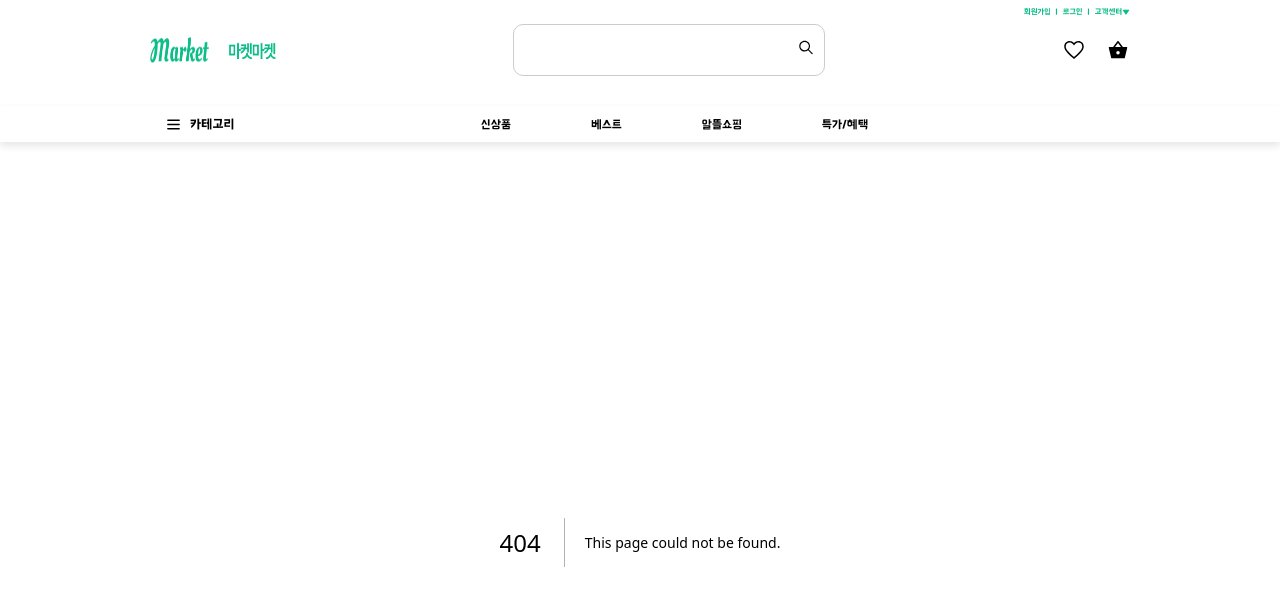
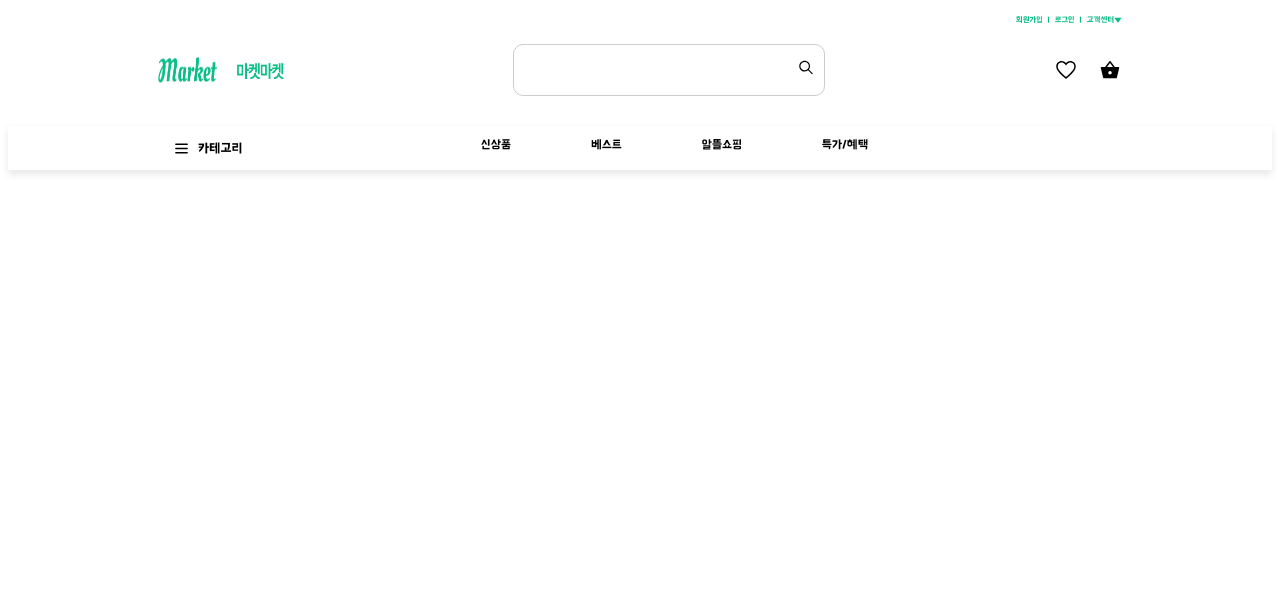
Before and after one commit to ecomerce-market/front, a Next.js app: page /findId in a window 1280 px wide. Before the commit this address had no page. Shown: the top 606 px of the page. Built offline with nearby package versions, Linux system fonts and the light colour scheme.

Commit message:
[Feat] 404페이지 생성

```diff
--- /dev/null
+++ b/src/app/findId/findId.tsx
@@ -0,0 +1,10 @@
+import React from "react";
+import styles from "./findId.module.scss";
+import cn from "classnames/bind";
+const cx = cn.bind(styles);
+
+const FindId = () => {
+  return <div></div>;
+};
+
+export default FindId;
--- /dev/null
+++ b/src/app/findId/page.tsx
@@ -0,0 +1,11 @@
+import FindId from "./findId";
+
+const FindIdPage = () => {
+  return (
+    <div>
+      <FindId />
+    </div>
+  );
+};
+
+export default FindIdPage;
--- a/src/app/globals.css
+++ b/src/app/globals.css
@@ -45,3 +45,39 @@
 body {
   font-family: "BMHANNAPro", "BMJUA", sans-serif;
 }
+
+/* 404페이지 */
+.not-found-container {
+  display: flex;
+  flex-direction: column;
+  align-items: center;
+  justify-content: center;
+  height: 100vh;
+  background-color: #d4edda; /* 연한 초록색 */
+  color: #155724; /* 진한 초록색 */
+  text-align: center;
+}
+
+h1 {
+  font-size: 2rem;
+  margin-bottom: 10px;
+}
+
+p {
+  font-size: 1.2rem;
+  margin-bottom: 20px;
+}
+
+button {
+  padding: 10px 20px;
+  font-size: 1rem;
+  color: white;
+  background-color: #28a745; /* 초록색 버튼 */
+  border: none;
+  border-radius: 5px;
+  cursor: pointer;
+}
+
+button:hover {
+  background-color: #218838; /* 버튼 hover 효과 */
+}
```
Also changed, not shown: src/app/not-found.tsx (added, +16 -0 lines), src/app/findId/findId.module.scss (added).
